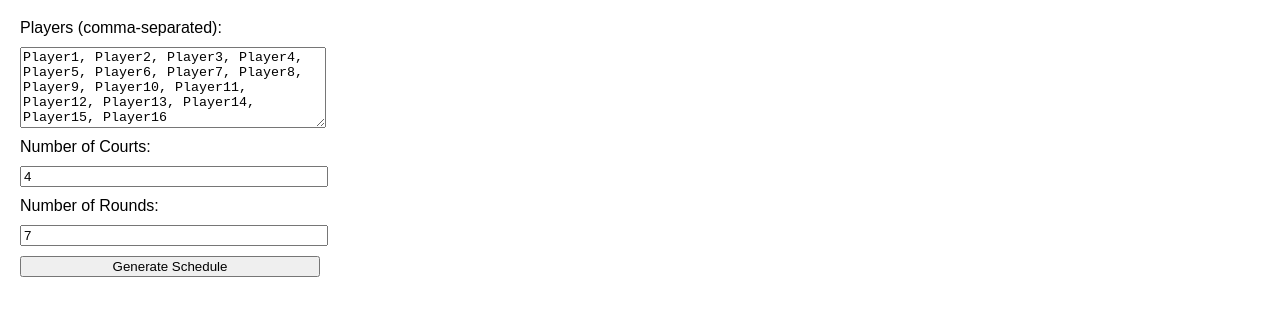
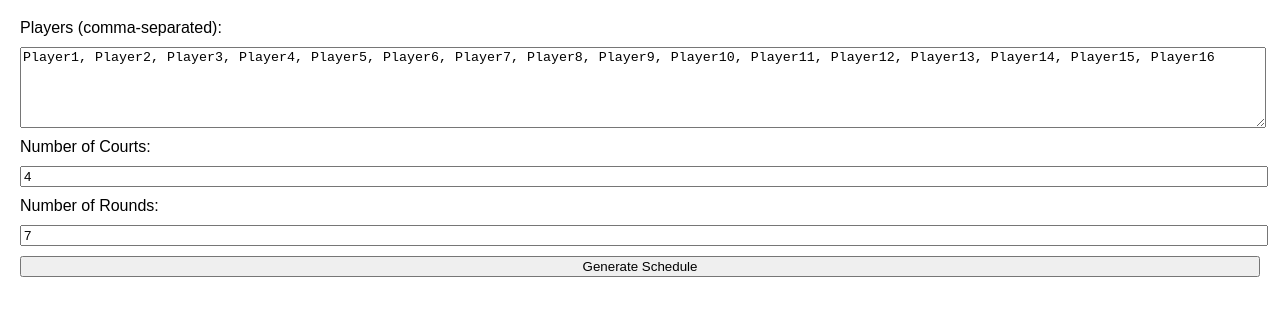
Before and after one commit to SamMaier/SamMaier.github.io, a plain HTML site: page pickleball/index.html in a window 1280 px wide. Shown: the part 61-376 px from the top of the page. Drawn offline with Linux system fonts and the light colour scheme.

Commit message:
Fix css for picleball

```diff
--- a/pickleball/style.css
+++ b/pickleball/style.css
@@ -4,12 +4,11 @@ body {
 }
 
 .container {
-    display: flex;
+
 }
 
 .input-form {
-    width: 300px;
-    margin-right: 20px;
+    margin-bottom: 20px;
 }
 
 .input-form label, .input-form input, .input-form textarea, .input-form button {
```
Also changed, not shown: 1 other file.
